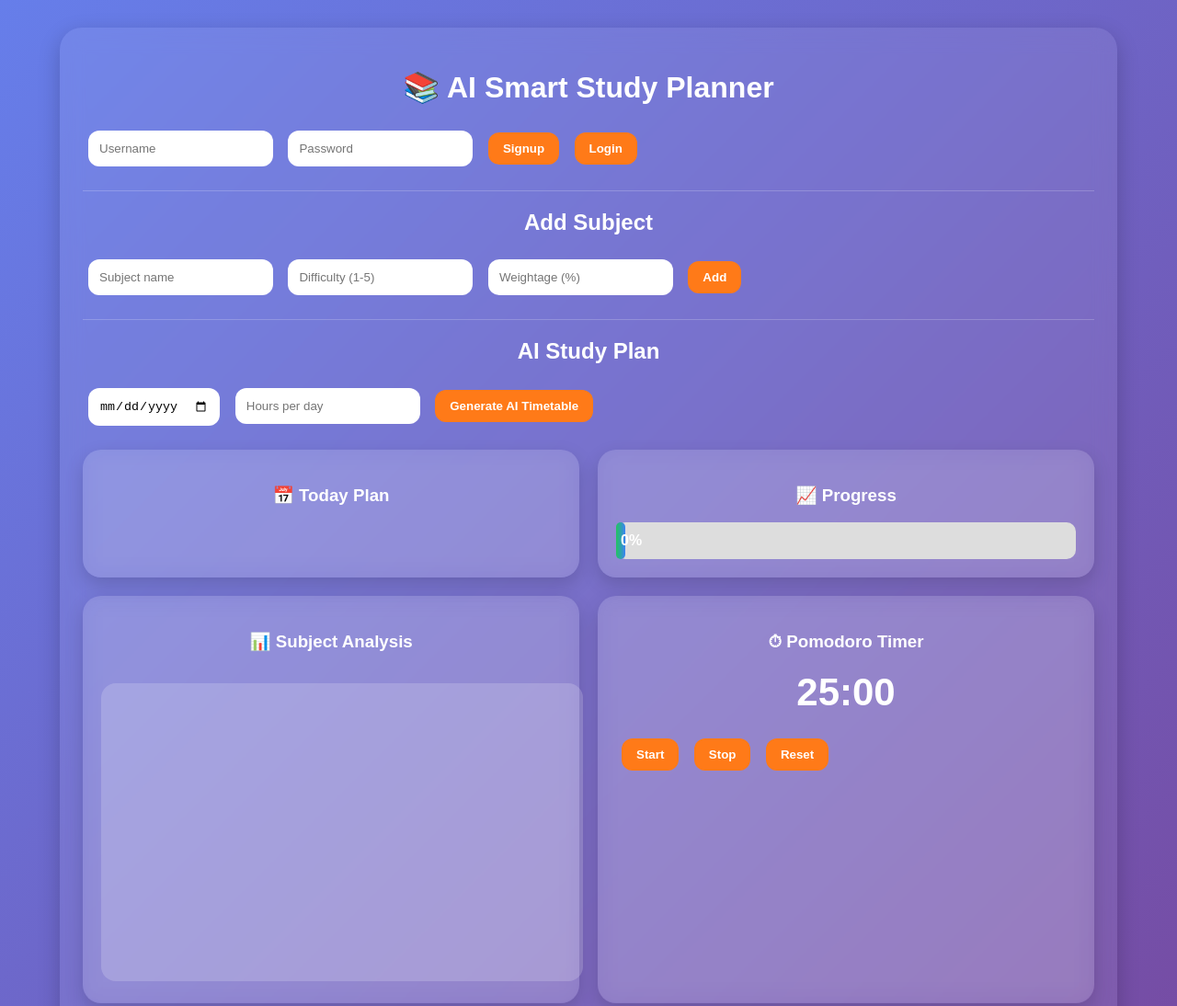
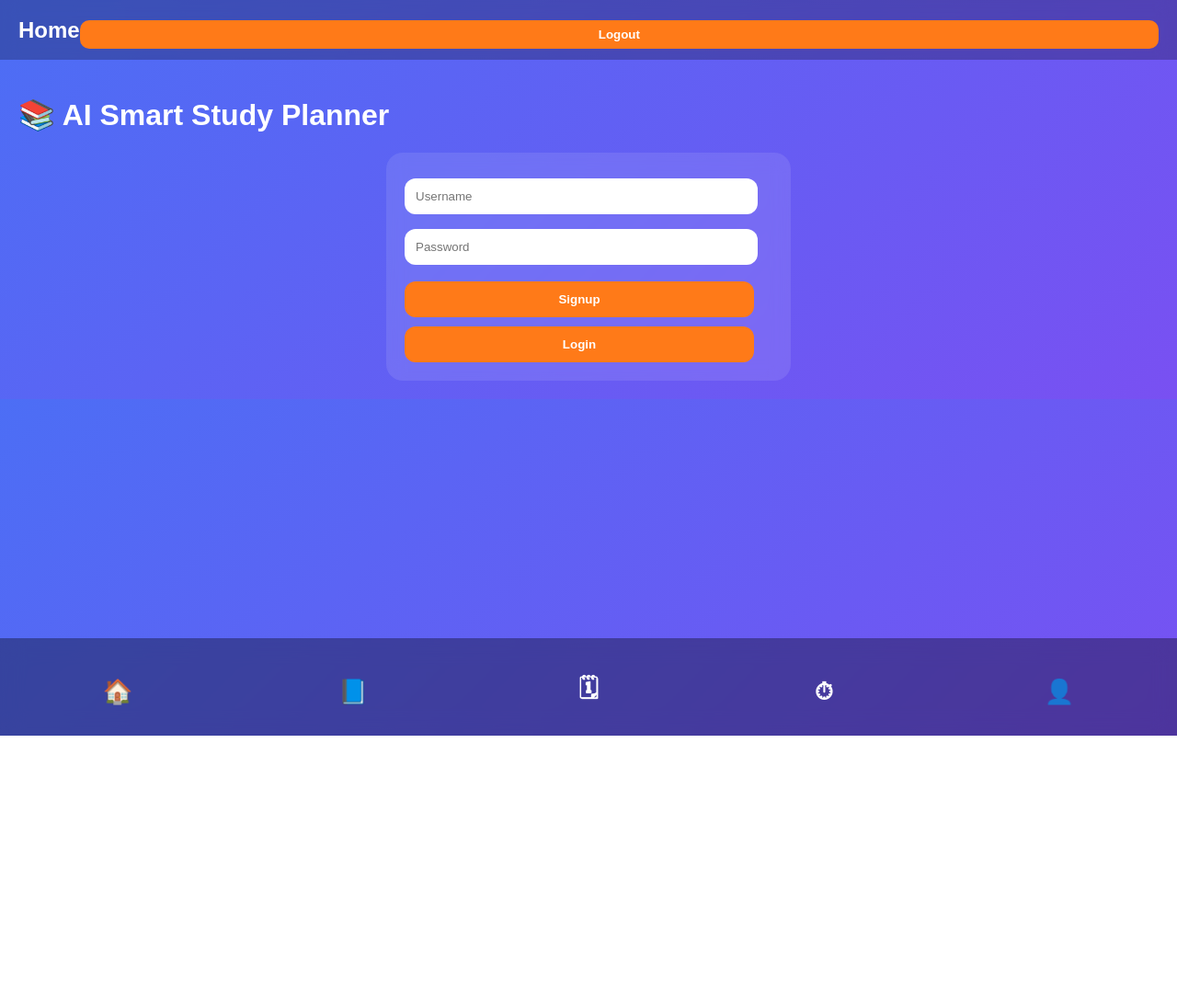
Before and after one commit to Jyoshna1814/ai-study-planner, a website: page public/index.html in a window 1280 px wide. Shown: the top 1094 px of the page at 92% size. After the commit the page ends 800 px from the top, so only its background shows below. Drawn offline with nearby package versions, Linux system fonts and the light colour scheme.

Commit message:
updated project with new features

```diff
--- a/public/index.html
+++ b/public/index.html
@@ -1,7 +1,7 @@
 <!DOCTYPE html>
 <html>
 <head>
-  <title>AI Study Planner</title>
+  <title>AI Smart Study Planner</title>
   <script src="https://cdn.jsdelivr.net/npm/chart.js"></script>
   <link rel="stylesheet" href="style.css">
 
@@ -13,73 +13,104 @@
 
 <body>
 
-<div class="container">
+<!-- ================= TOP BAR ================= -->
+<div class="topbar">
+  <h2 id="topbarTitle">Home</h2>
+  <button id="logoutBtn" onclick="logout()">Logout</button>
+</div>
 
+<!-- ================= AUTH SCREEN ================= -->
+<div id="authScreen" class="screen active-screen">
   <h1>📚 AI Smart Study Planner</h1>
 
-  <div id="authBox">
+  <div class="auth-card">
     <input id="username" placeholder="Username">
     <input id="password" type="password" placeholder="Password">
+
     <button onclick="signup()">Signup</button>
     <button onclick="login()">Login</button>
   </div>
+</div>
 
-  <button id="logoutBtn" onclick="logout()" style="display:none;">Logout</button>
-
-  <hr>
-
-  <h2>Add Subject</h2>
-
-  <input id="subjectInput" placeholder="Subject name">
-  <input id="difficultyInput" type="number" placeholder="Difficulty (1-5)">
-  <input id="weightageInput" type="number" placeholder="Weightage (%)">
-  <button onclick="addSubject()">Add</button>
-
-  <ul id="subjectList"></ul>
-
-  <hr>
-
-  <h2>AI Study Plan</h2>
-
-  <input id="examDate" type="date">
-  <input id="studyHours" placeholder="Hours per day">
-
-  <button onclick="generateTimetable()">Generate AI Timetable</button>
+<!-- ================= HOME SCREEN ================= -->
+<div id="homeScreen" class="screen">
   <div class="dashboard-grid">
 
     <div class="stats-card">
-    <h3>📅 Today Plan</h3>
+      <h3>🗓 Today Plan</h3>
       <div id="planResult"></div>
     </div>
 
     <div class="stats-card">
       <h3>📈 Progress</h3>
-    <div style="width:100%;background:#ddd;border-radius:10px;">
-      <div id="progressBar"
-      style="width:0%;color:white;padding:5px;border-radius:10px;">
-        0%
+      <div class="progress-bg"><div id="progressBar">0%</div></div>
     </div>
+
+    <div class="stats-card chart-card">
+      <h3>📊 Analysis</h3>
+      <canvas id="progressChart"></canvas>
+    </div>
+
   </div>
 </div>
 
-  <div class="stats-card chart-card">
-    <h3>📊 Subject Analysis</h3>
-    <canvas id="progressChart"></canvas>
+<!-- ================= SUBJECTS SCREEN ================= -->
+<div id="subjectsScreen" class="screen">
+  <h2>Subjects</h2>
+
+  <div class="input-card">
+    <input id="subjectInput" placeholder="Subject name">
+    <input id="difficultyInput" type="number" placeholder="Difficulty (1-5)">
+    <input id="weightageInput" type="number" placeholder="Weightage %">
+
+    <button onclick="addSubject()">Add Subject</button>
+  </div>
+
+  <ul id="subjectList"></ul>
+</div>
+
+<!-- ================= PLANNER SCREEN ================= -->
+<div id="plannerScreen" class="screen">
+  <h2>AI Study Planner</h2>
+
+  <div class="input-card">
+    <input id="examDate" type="date">
+    <input id="studyHours" placeholder="Hours per day">
+
+    <button onclick="generateTimetable()">Generate Timetable</button>
   </div>
 
   <div class="stats-card">
-    <h3>⏱ Pomodoro Timer</h3>
-    <h1 id="timer">25:00</h1>
+    <div id="planResultPlanner"></div>
+  </div>
+</div>
+
+<!-- ================= TIMER SCREEN ================= -->
+<div id="timerScreen" class="screen">
+  <h2>Pomodoro Timer</h2>
+
+  <div id="timer">25:00</div>
+
   <button onclick="startTimer()">Start</button>
   <button onclick="stopTimer()">Stop</button>
   <button onclick="resetTimer()">Reset</button>
 </div>
 
+<!-- ================= PROFILE SCREEN ================= -->
+<div id="profileScreen" class="screen">
+  <h2>User Profile</h2>
+  <p id="profileName"></p>
 </div>
 
-<hr>
+<!-- ================= NAVIGATION BAR ================= -->
+<div class="navbar">
+  <button onclick="openScreen('homeScreen', 'Home')">🏠</button>
+  <button onclick="openScreen('subjectsScreen', 'Subjects')">📘</button>
+  <button onclick="openScreen('plannerScreen', 'Planner')">🗓</button>
+  <button onclick="openScreen('timerScreen', 'Timer')">⏱</button>
+  <button onclick="openScreen('profileScreen', 'Profile')">👤</button>
+</div>
 
 <script src="script.js"></script>
-
 </body>
 </html>
--- a/public/script.js
+++ b/public/script.js
@@ -1,3 +1,9 @@
+function openScreen(id, title) {
+  document.querySelectorAll(".screen").forEach(s => s.style.display = "none");
+
+  document.getElementById(id).style.display = "block";
+  document.getElementById("topbarTitle").innerText = title;
+}
 let currentUser = null
 let chart = null
 let currentDayIndex = 0
@@ -33,7 +39,8 @@ function login() {
 
         localStorage.setItem("user", JSON.stringify(currentUser))
 
-        document.getElementById("authBox").style.display = "none"
+        document.getElementById("authScreen").classList.remove("active-screen");
+        openScreen("homeScreen", "Home");
         document.getElementById("logoutBtn").style.display = "block"
 
         loadSubjects()
@@ -209,6 +216,7 @@ result.appendChild(missedBox)
 
 function goToNextDay() {
   currentDayIndex++
+
 
   localStorage.setItem("currentDayIndex", currentDayIndex)
 
--- a/public/style.css
+++ b/public/style.css
@@ -1,49 +1,127 @@
+/* ---- APP BACKGROUND ---- */
 body {
-  font-family: Arial, sans-serif;
   margin: 0;
   padding: 0;
-  background: linear-gradient(135deg, #667eea, #764ba2);
+  font-family: "Poppins", sans-serif;
+  background: linear-gradient(135deg, #4c6ef5, #7950f2);
+  color: white;
+  overflow-x: hidden;
+}
+
+/* ---- TOP BAR ---- */
+.topbar {
+  background: rgba(0,0,0,0.25);
+  padding: 12px 20px;
+  display: flex;
+  justify-content: space-between;
+  align-items: center;
+  backdrop-filter: blur(10px);
+}
+
+.topbar h2 {
+  margin: 0;
+}
+
+.topbar button {
+  padding: 8px 12px;
+  background: #ff7a18;
+  border: none;
+  border-radius: 10px;
+  color: white;
+  font-weight: bold;
+}
+
+/* ---- SCREENS ---- */
+.screen {
+  display: none;
+  padding: 20px;
+}
+
+.active-screen {
+  display: block;
+}
+
+/* ---- AUTH CARD ---- */
+.auth-card, .input-card {
+  background: rgba(255,255,255,0.1);
+  padding: 20px;
+  border-radius: 18px;
+  backdrop-filter: blur(10px);
+  max-width: 400px;
+  margin: auto;
+}
+
+input {
+  width: 90%;
+  padding: 12px;
+  border-radius: 12px;
+  border: none;
+  margin: 8px 0;
+}
+
+button {
+  width: 95%;
+  padding: 12px;
+  border-radius: 12px;
+  border: none;
+  margin-top: 10px;
+  background: #ff7a18;
+  font-weight: bold;
   color: white;
 }
 
-.container {
-  width: 92%;
-  max-width: 1100px;
-  margin: 30px auto;
-  padding: 25px;
-  background: rgba(255,255,255,0.08);
-  backdrop-filter: blur(12px);
-  border-radius: 24px;
-  box-shadow: 0 8px 25px rgba(0,0,0,0.2);
+/* ---- DASHBOARD ---- */
+.dashboard-grid {
+  display: grid;
+  grid-template-columns: 1fr;
+  gap: 20px;
 }
 
-h1, h2, h3 {
-  text-align: center;
+.stats-card {
+  background: rgba(255,255,255,0.1);
+  padding: 20px;
+  border-radius: 18px;
+  backdrop-filter: blur(10px);
 }
 
-input {
-  padding: 12px;
-  margin: 6px;
-  border-radius: 12px;
-  border: none;
-  outline: none;
+.progress-bg {
+  width: 100%;
+  height: 30px;
+  background: rgba(255,255,255,0.3);
+  border-radius: 20px;
+  overflow: hidden;
+  margin-top: 10px;
 }
 
-button {
-  padding: 10px 16px;
-  margin: 6px;
-  border: none;
-  border-radius: 12px;
-  background: #ff7a18;
-  color: white;
-  cursor: pointer;
+#progressBar {
+  height: 30px;
+  width: 0%;
+  background: linear-gradient(90deg, #00c853, #2196f3);
+  line-height: 30px;
+  text-align: center;
   font-weight: bold;
 }
 
-button:hover {
-  background: #ff9a3d;
+/* ---- NAV BAR ---- */
+.navbar {
+  position: fixed;
+  bottom: 0;
+  width: 100%;
+  background: rgba(0,0,0,0.35);
+  backdrop-filter: blur(12px);
+  display: flex;
+  justify-content: space-around;
+  padding: 14px 0;
 }
 
+.navbar button {
+  background: transparent;
+  border: none;
+  font-size: 26px;
+  color: white;
+}
+
+/* ---- SUBJECT LIST ---- */
 ul {
   list-style: none;
   padding: 0;
@@ -51,95 +129,7 @@ ul {
 
 li {
   background: rgba(255,255,255,0.15);
-  padding: 10px;
-  margin: 6px 0;
-  border-radius: 12px;
+  padding: 12px;
+  border-radius: 14px;
+  margin-top: 10px;
 }
-
-.dashboard-grid {
-  display: grid;
-  grid-template-columns: repeat(2, 1fr);
-  gap: 20px;
-  margin-top: 20px;
-}
-
-.stats-card {
-  background: rgba(255,255,255,0.12);
-  backdrop-filter: blur(12px);
-  border-radius: 20px;
-  padding: 20px;
-  box-shadow: 0 8px 20px rgba(0,0,0,0.15);
-}
-
-.chart-card {
-  min-height: 380px;
-}
-
-.day-card {
-  background: rgba(255,255,255,0.15);
-  border-radius: 18px;
-  padding: 18px;
-  margin-top: 15px;
-}
-
-.day-card p {
-  background: rgba(255,255,255,0.08);
-  padding: 10px;
-  border-radius: 10px;
-}
-
-#progressBar {
-  height: 30px;
-  line-height: 30px;
-  border-radius: 20px;
-  font-weight: bold;
-  text-align: center;
-  background: linear-gradient(90deg, #22c55e, #3b82f6);
-  transition: width 0.5s ease;
-}
-
-#progressChart {
-  width: 100% !important;
-  height: 300px !important;
-  margin-top: 15px;
-  background: rgba(255,255,255,0.18);
-  border-radius: 16px;
-  padding: 12px;
-}
-
-#timer {
-  font-size: 42px;
-  font-weight: bold;
-  text-align: center;
-  margin: 20px 0;
-}
-
-#remainingTarget,
-#revisionPlanner {
-  margin-top: 20px;
-  padding: 18px;
-  border-radius: 18px;
-  background: rgba(255,255,255,0.12);
-}
-
-hr {
-  border: none;
-  height: 1px;
-  background: rgba(255,255,255,0.2);
-  margin: 20px 0;
-}
-
-@media (max-width: 768px) {
-  .dashboard-grid {
-    grid-template-columns: 1fr;
-  }
-
-  .container {
-    width: 95%;
-    padding: 18px;
-  }
-
-  #timer {
-    font-size: 34px;
-  }
-}
```
Lines whose indentation alone changed are shown as unchanged.
